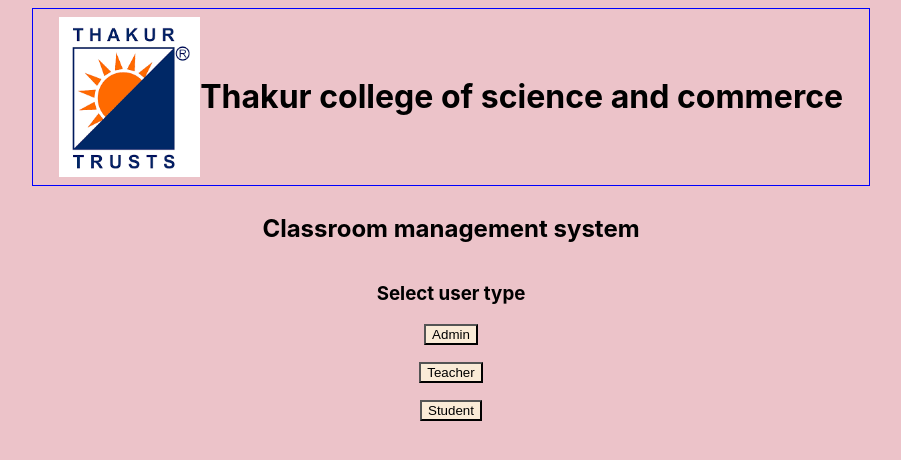
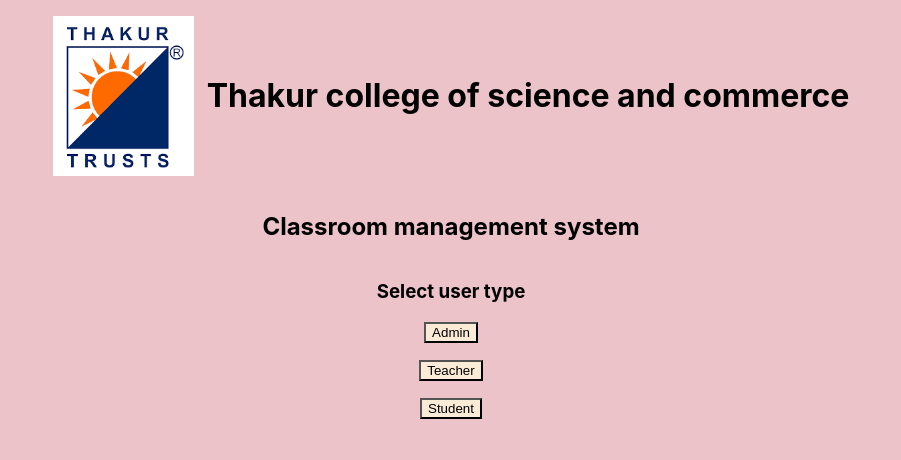
Before and after one commit to sachintech4/classroom-timetable-manager, a React (Create React App) app: page / in a window 1280 px wide. Shown: the top 460 px of the page, without its empty margins (189-1090 px from the left). Built offline with nearby package versions, Linux system fonts and the light colour scheme.

Commit message:
minor style modifications

```diff
--- a/src/components/common/Header/index.module.css
+++ b/src/components/common/Header/index.module.css
@@ -3,12 +3,13 @@
   margin: 1vh 2vw;
   padding: 1vh 2vw;
   max-height: 20vh;
-  border: blue solid 1px;
   align-items: center;
   justify-content: space-evenly;
+  /* border: blue solid 1px; */
 }
 
 .logo {
   max-width: 20vw;
   max-height: 20vh;
+  margin-right: 1vw;
 }
```
